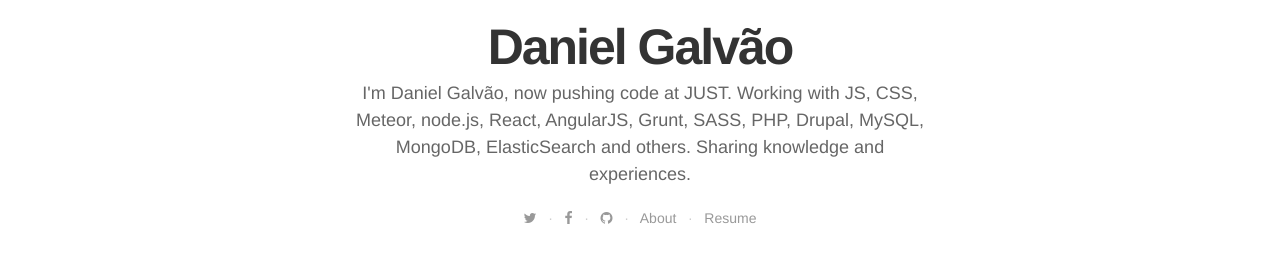
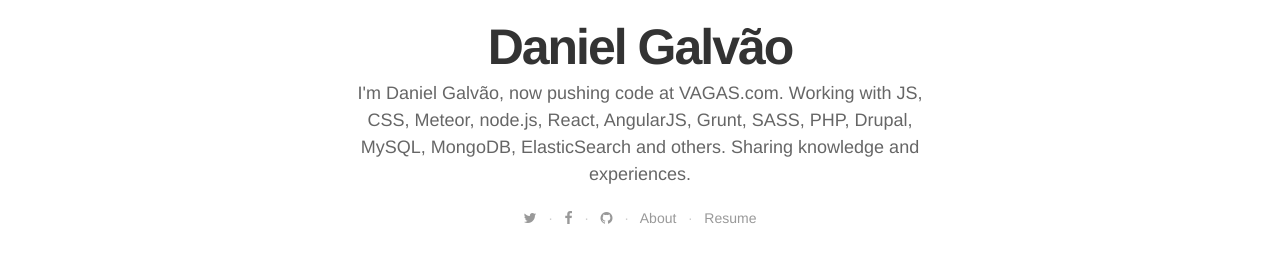
Before and after one commit to danielGalvao/danielGalvao.github.io, a Jekyll site: the page built from index.html, in a window 1280 px wide. Shown: the part 512-788 px from the top of the page. Built offline with Jekyll 4.4.1, drawn with Linux system fonts in a browser that asks for light colours; nearby versions of some CDN libraries; some web fonts are replaced; the list of posts is cut into pages by our own code; a style sheet for code colours, icons or effects is not loaded.

Commit message:
Update work

```diff
--- a/_config.yml
+++ b/_config.yml
@@ -6,7 +6,7 @@
 # Site settings
 title: "Daniel Galvão"
 description: > # this means to ignore newlines until "email:"
-   I'm Daniel Galvão, now pushing code at JUST.
+   I'm Daniel Galvão, now pushing code at VAGAS.com.
    Working with JS, CSS, Meteor, node.js, React, AngularJS, Grunt, SASS, PHP, Drupal, MySQL, MongoDB, ElasticSearch and others.
    Sharing knowledge and experiences.
 
```
